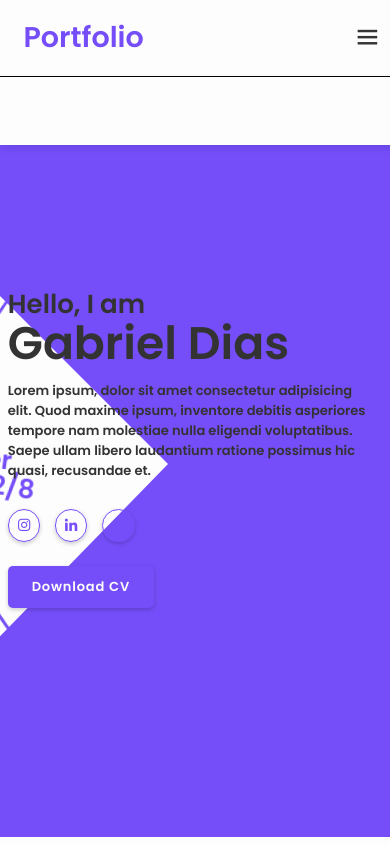
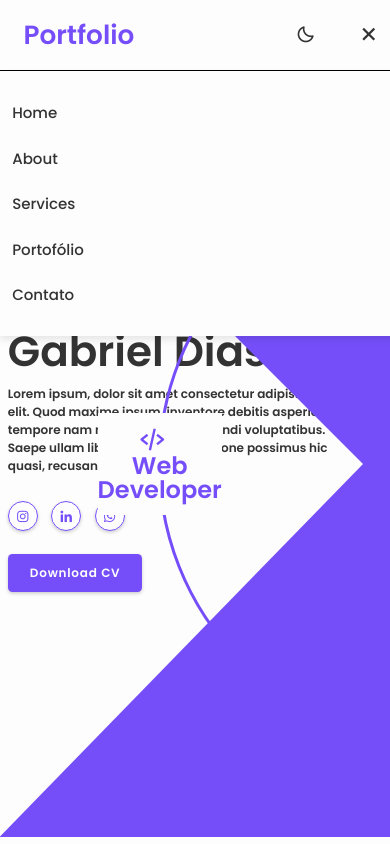
Before and after one commit to ogabrieldias/portfolio-pessoal, a plain HTML site: page index.html in a window 390 px wide. Both pictures are taken after a click on the element 367 px from the left and 37 px from the top of the page. Shown: the top 844 px of the page. Drawn offline with nearby package versions, Linux system fonts and the light colour scheme.

Commit message:
Commit
Ainda falta terminar de assistir o video
min: 1:26:37

```diff
--- a/js/script.js
+++ b/js/script.js
@@ -1,3 +1,13 @@
+
+// ================ menu icon navbar ================
+let menuIcon = document.querySelector('#menu-icon');
+let navbar = document.querySelector('.navbar');
+
+menuIcon.onclick = () => {
+  menuIcon.classList.toggle('bx-x');
+  navbar.classList.toggle('active');
+};
+
 // ================ scroll sections active link ================
 let sections = document.querySelectorAll('section');
 let navLinks = document.querySelectorAll('header nav a');
--- a/style.css
+++ b/style.css
@@ -125,6 +125,7 @@ section.home {
 
 section.home div.home-content {
     max-width: 44rem;
+    z-index: 0;
 }
 
 div.home-content {
@@ -213,9 +214,9 @@ section.home div.profession-container div.profession-box {
     display: flex;
     justify-content: center;
     align-items: center;
-    animation: professionRotate 13s ease-out infinite;
+    /* animation: professionRotate 13s ease-out infinite; */
 }
-
+/*
 @keyframes professionRotate {
     0%,20% {
         transform: rotate(0deg);
@@ -232,7 +233,7 @@ section.home div.profession-container div.profession-box {
     100% {
         transform: rotate(-360deg);
     }
-}
+} */
 
 section.home div.profession-box div.profession {
     position: absolute;
@@ -702,6 +703,7 @@ div.about-content p {
         left: 3.2rem; /* ----------Verificada---------- */
     }
 
+
     .home .profession-container .overlay {
         left: 36rem;    /* Roxo de fundo   Verificada */
         margin: 48px 0px 0px 0px;
@@ -725,20 +727,36 @@ div.about-content p {
 }
 
 @media (max-width: 991px) {
+    html {
+        font-size: 48%;
+    }
+
+
     .home .home-content {
         max-width: 50rem;
     }
 
     .home .profession-container .profession-box {
-        right: -45rem;
+        left: 75rem;
     }
 
     .home .profession-container .profession-box .profession {
         left: 3.2rem; /* ----------Verificada---------- */
     }
 
+    .navbar a:nth-child(1),
+    .navbar a:nth-child(2) {
+        color: var(--main-color);
+    }
+
+    .navbar a.active::before {
+        color: var(--main-color);
+        opacity: .7;
+    }
+
+
     .home .profession-container .overlay {
-        right: -39.5rem;
+        left: 65rem;
     }
 
     .home-img img {
@@ -761,8 +779,20 @@ div.about-content p {
 
 
 @media (max-width: 768px) {
+    html {
+        font-size:47%;
+    }
+
     #menu-icon {
         display: block;
+    }
+
+    #darkMode-icon {
+        position: absolute;
+        right: 12rem;
+        font-size: 2.6rem;
+        color: var(--text-color);
+        margin-bottom: .1rem;
     }
 
     .navbar {
@@ -774,7 +804,27 @@ div.about-content p {
         background: var(--bg-color);
         border-top: .1rem solid rgba(0, 0, 0, 2);
         box-shadow: 0 .5rem 1rem rgba(0, 0, 0, .1);
+        display: none;
     }
 
+    .navbar.active {
+        display: block;
+    }
+
+    .navbar a {
+        display: block;
+        font-size: 2rem;
+        margin: 3rem 0;
+        color: var(--text-color);
+    }
+
+    .navbar a:nth-child(1),
+    .navbar a:nth-child(2) {
+        color: var(--text-color);
+    }
+
+    .navbar a:active {
+        color: var(--main-color);
+    }
 
 }
```
